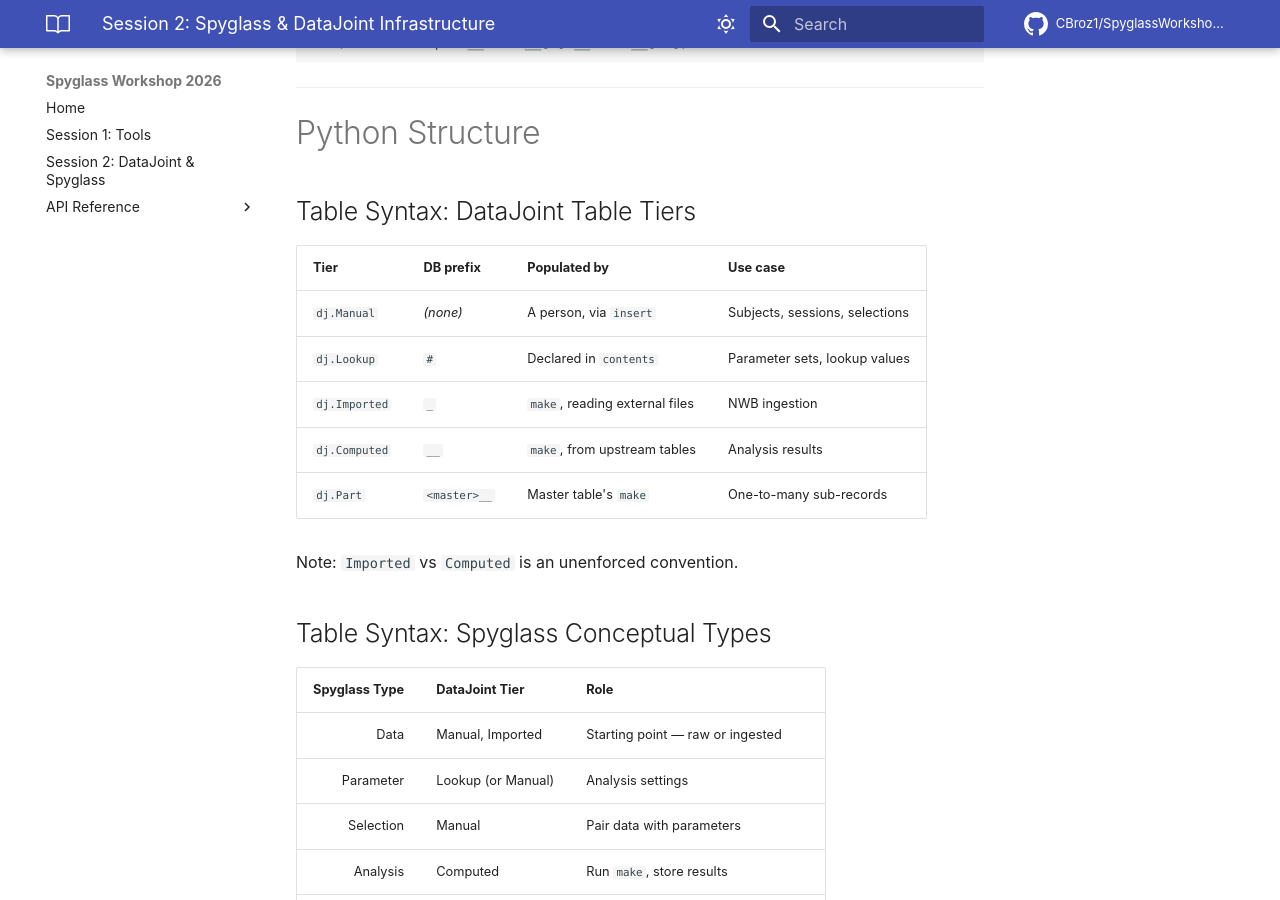
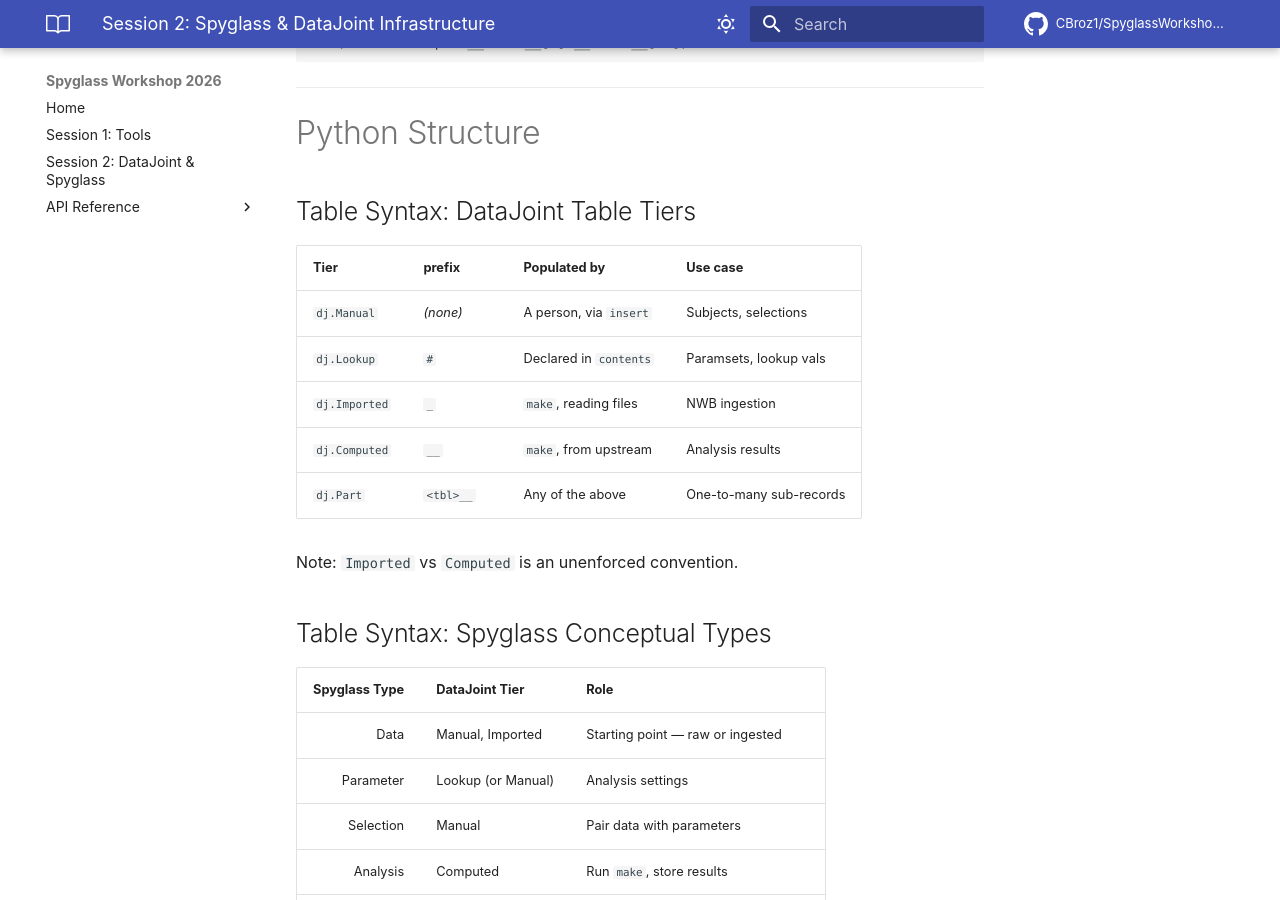
Before and after one commit to CBroz1/SpyglassWorkshop2026, an MkDocs documentation site: the page built from docs/src/session2_datajoint.md, in a window 1280 px wide and 900 px high, scrolled down 9151 px. Built offline with MkDocs 1.6.1 and Material for MkDocs 9.7.7, drawn with Linux system fonts in a browser that asks for light colours; comment, search, counter and statistics services are not loaded; some of the changed text lies outside the part shown.

````diff
--- a/cspell.json
+++ b/cspell.json
@@ -100,12 +100,14 @@
     "mysqldump",
     "nbconvert",
     "neuro",
+    "noninteractive",
     "noqa",
     "norvegicus",
     "nosetests",
     "numpy",
     "nwbfile",
     "oneline",
+    "paramsets",
     "pgalley",
     "pkgs",
     "prereleases",
--- a/docs/src/session2_datajoint.md
+++ b/docs/src/session2_datajoint.md
@@ -437,13 +437,13 @@ ______________________________________________________________________
 
 ## Table Syntax: DataJoint Table Tiers
 
-| Tier          | DB prefix    | Populated by                   | Use case                       |
-| :------------ | :----------- | :----------------------------- | :----------------------------- |
-| `dj.Manual`   | *(none)*     | A person, via `insert`         | Subjects, sessions, selections |
-| `dj.Lookup`   | `#`          | Declared in `contents`         | Parameter sets, lookup values  |
-| `dj.Imported` | `_`          | `make`, reading external files | NWB ingestion                  |
-| `dj.Computed` | `__`         | `make`, from upstream tables   | Analysis results               |
-| `dj.Part`     | `<master>__` | Master table's `make`          | One-to-many sub-records        |
+| Tier          | prefix    | Populated by           | Use case                |
+| :------------ | :-------- | :--------------------- | :---------------------- |
+| `dj.Manual`   | *(none)*  | A person, via `insert` | Subjects, selections    |
+| `dj.Lookup`   | `#`       | Declared in `contents` | Paramsets, lookup vals  |
+| `dj.Imported` | `_`       | `make`, reading files  | NWB ingestion           |
+| `dj.Computed` | `__`      | `make`, from upstream  | Analysis results        |
+| `dj.Part`     | `<tbl>__` | Any of the above       | One-to-many sub-records |
 
 Note: `Imported` vs `Computed` is an unenforced convention.
 
@@ -583,12 +583,12 @@ ______________________________________________________________________
 
 <!-- stop -->
 
-**Naming**
+### Naming
 
 - Class names must be `CamelCase`; attribute names `snake_case` only
 - Attribute names must be lowercase, no spaces or hyphens
 
-**Primary key**
+### Primary key
 
 - Every table must have a primary key
 - Primary key fields cannot be nullable or have default values (except
@@ -597,19 +597,19 @@ ______________________________________________________________________
 
 <!-- stop -->
 
-**Foreign keys**
+### Foreign keys
 
 - Must reference an existing base table — not a query expression
 - Only `[nullable]` and `[unique]` modifiers are allowed
 
-**Part tables**
+### Part tables
 
 - Part tables cannot be nested (no parts of parts)
 - Parts cannot be deleted or dropped directly — delete from the master
 
 <!-- stop -->
 
-**After declaration**
+### After declaration
 
 - Primary keys, foreign keys, and indexes **cannot be altered** — you must
   delete all downstream data and redeclare the table
@@ -693,10 +693,10 @@ Standard `&` requires the restriction field to exist in the table's own primary
 key. `SpyglassMixin` adds operators that walk the dependency graph to find a
 compatible ancestor or descendant:
 
-| Operator | Direction                           | Reads as                           |
-| :------- | :---------------------------------- | :--------------------------------- |
-| `A << r` | **Upstream** — toward root tables   | "restrict A by an ancestor field"  |
-| `A >> r` | **Downstream** — toward leaf tables | "restrict A by a descendant field" |
+| Operator | Direction                      | Reads as                         |
+| :------- | :----------------------------- | :------------------------------- |
+| `A << r` | **Upstream** — toward roots    | "restrict A by ancestor field"   |
+| `A >> r` | **Downstream** — toward leaves | "restrict A by descendant field" |
 
 ```python
 # All LFP results for subjects whose ID starts with "alice"
@@ -1074,8 +1074,6 @@ ______________________________________________________________________
 ______________________________________________________________________
 
 # Common Errors *(time permitting)*
-
-<!-- PRESENTER: reference section — skip if short on time; slides remain in the repo for attendees -->
 
 - Debug mode
 - `IntegrityError`
````
Also changed, not shown: other parts of docs/src/session2_datajoint.md (+13 -13 lines), docs/src/session1_tools.md (+39 -36 lines), 8 other files.
